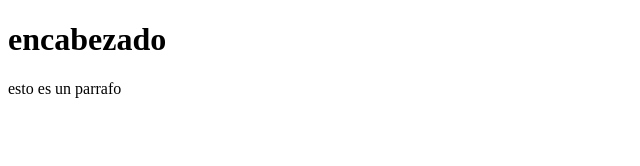
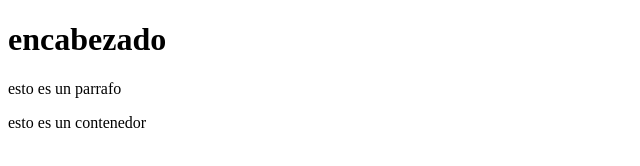
Before and after one commit to jmmc7/prueba1, a plain HTML site: page index.html in a window 1280 px wide. Shown: the whole page, without its empty margins (0-640 px from the left). Drawn offline with Linux system fonts and the light colour scheme.

Commit message:
conenedor

```diff
--- a/index.html
+++ b/index.html
@@ -9,5 +9,6 @@
 <body>
     <h1>encabezado</h1>
     <p>esto es un parrafo</p>
+    <div>esto es un contenedor</div>
 </body>
 </html>
```
